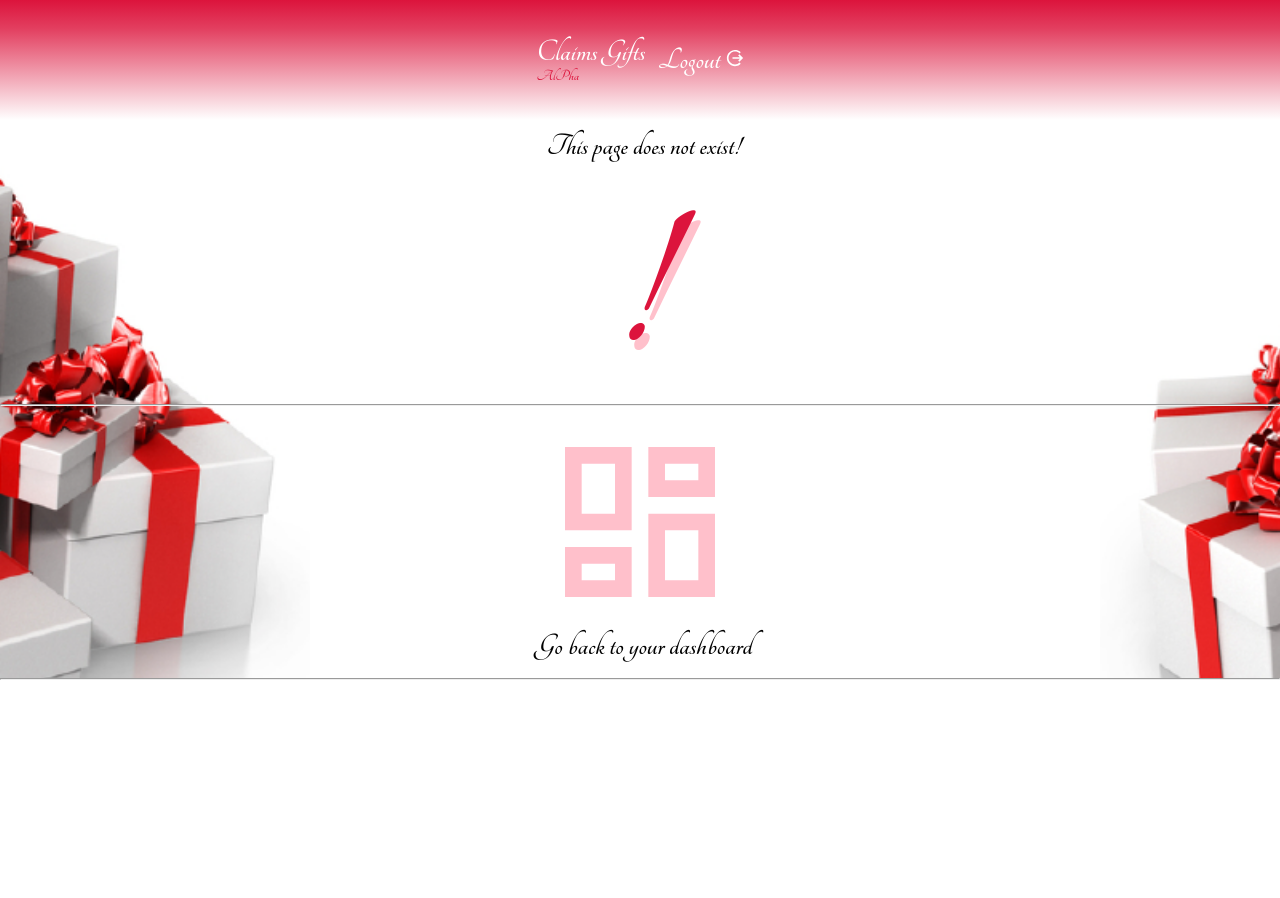
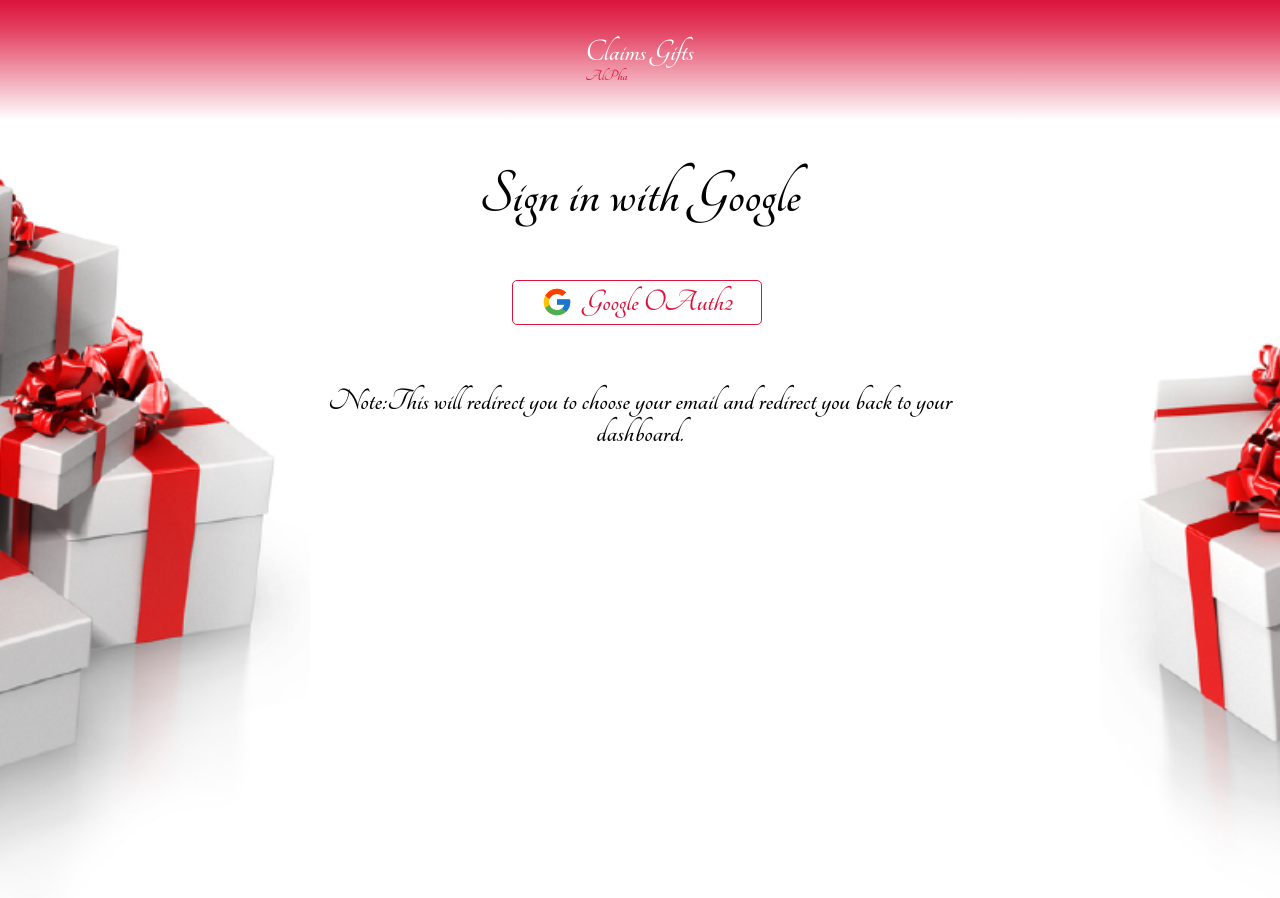
Before and after one commit to ArtimusMaximus/claimsgiftsv5, a React (Create React App) app in the folder frontend/: page /oauth in a window 1280 px wide. Shown: the top 898 px of the page. Before the commit the page ends 800 px from the top, so only its background shows below. Built offline with nearby package versions, Linux system fonts and the light colour scheme; no server answers.

Commit message:
Google Oauth2 successfully implemented

```diff
--- a/frontend/src/components/Dashboard.js
+++ b/frontend/src/components/Dashboard.js
@@ -11,9 +11,9 @@ import './swalstyles.css';
 
 
 export default () => {
-    const user = auth.currentUser
+    // const user = auth.currentUser
     const currentUser = useContext(AuthContext)
-    // const user = currentUser.currentUser
+    const user = currentUser.currentUser
 
 
 
--- a/frontend/src/components/LoggedOut.js
+++ b/frontend/src/components/LoggedOut.js
@@ -2,6 +2,21 @@ import './loggedout.css';
 import { HiOutlineLogin } from 'react-icons/hi';
 import { BiMailSend } from 'react-icons/bi'
 import { Link } from 'react-router-dom';
+
+const MailTo = ({ mailto }) => {
+    return (
+        <Link
+            to={'#'}
+            onClick={e => {
+                window.location.href = mailto;
+                e.preventDefault();
+            }}
+        >
+            <BiMailSend color='red' cursor={'pointer'} /></Link>
+    )
+}
+
+
 
 
 
@@ -12,8 +27,8 @@ export default () => {
                 <h1>Thanks for visiting Claims Gifts!</h1>
                 <h2>You have successfully logged out...</h2>
                 <h4>Invite a friend</h4>
-                <h4>Questions comments or concerns? <Link to={'mailto:'}><BiMailSend color='red' cursor={'pointer'} /></Link></h4>
-                <h4>Return to Login Page    <Link to={'/login'}><HiOutlineLogin color='red' cursor={'pointer'} /></Link></h4>
+                <h4>Questions comments or concerns? <MailTo mailto='mailto:claimsgifts@gmail.com' /></h4>
+                <h4>Return to Login Page    <Link to={'/'}><HiOutlineLogin color='red' cursor={'pointer'} /></Link></h4>
             </div>
         </>
     )
--- a/frontend/src/components/Login.js
+++ b/frontend/src/components/Login.js
@@ -4,7 +4,11 @@ import { signInWithEmailAndPassword } from "firebase/auth";
 import { auth } from "../firebase";
 import { AuthContext } from "./context/AuthContext";
 import Swal from "sweetalert2";
+import { AiOutlineGoogle } from 'react-icons/ai'
 import './login.css'
+
+
+
 
 export default () => {
     const [error, setError] = useState(false)
@@ -38,7 +42,7 @@ export default () => {
         <>
             <div className="box">
                 <label>Welcome!</label>
-                <p>Please login to continue...</p>
+                <p style={{marginTop:'5px', marginBottom: '5px'}}>Please login to continue...</p>
                 <form onSubmit={handleSubmit}>
                     <div>
                         <input
@@ -65,9 +69,13 @@ export default () => {
                     {error && <span style={{color:'crimson', paddingTop: '15px'}}>Wrong email or password!</span>}
                 </form>
                 <div className="newuser">
-                    <p>New User?</p><p><Link id="signup" to="/signup" style={{textDecoration:'none', fontWeight: '800', color:'aqua'}}>Sign Up</Link></p>
+                    <p style={{marginTop:'5px', marginBottom: '5px'}}>New User?</p><p style={{marginTop:'5px', marginBottom: '5px'}}><Link id="signup" to="/signup" style={{textDecoration:'none', fontWeight: '800', color:'aqua'}}>Sign Up</Link></p>
+                    <p style={{marginTop:'5px', marginBottom: '5px'}}>Or...</p>
+                    <p style={{marginTop:'5px', marginBottom: '5px'}}><Link id="signup" to="/oauth">Sign In via Google <AiOutlineGoogle /></Link></p>
                 </div>
             </div>
+
+
         </>
     )
 }
--- a/frontend/src/components/Navbar.js
+++ b/frontend/src/components/Navbar.js
@@ -19,8 +19,8 @@ export default () => {
            <div className='navbar'>
                 <div className='navtainer'>
                 <span className='navbarlinks'>             <Link to={lP === '/departure' ? "/" : "#"} style={{textDecoration: 'none', color: 'White'}}><h3>Claims Gifts</h3><h5>AlPha</h5></Link></span>
-                {lP !== '/dashboard' && user       && lP !== '/departure' && !user      && <Link to="/dashboard" className='navbarlinks'>Dashboard</Link>}
-                {lP !== '/signup'    && lP !== '/' && lP !== '/departure' && lP !== '/' && <Link to="/logout" className='navbarlogout'>Logout <IoMdLogOut style={{display: 'inlineFlex', alignItems: 'center'}} size={'20px'} /></Link>}
+                {lP !== '/dashboard' && user       && lP !== '/departure' && lP !== '/' && lP !== '/oauth' && lP !== '/signup' && <Link to="/dashboard" className='navbarlinks'>Dashboard</Link>}
+                {lP !== '/signup'    && lP !== '/' && lP !== '/departure' && lP !== '/' && lP !== '/oauth'  &&                    <Link to="/logout" className='navbarlogout'>Logout <IoMdLogOut style={{display: 'inlineFlex', alignItems: 'center'}} size={'20px'} /></Link>}
                 {lP === '/departure' &&                    <Link style={{textDecoration: 'none', color: 'White', marginLeft:'25px'}} to={'/'}><h3>Login    <HiOutlineLogin color='white' cursor={'pointer'} /></h3></Link>}
                 </div>
             </div>
--- /dev/null
+++ b/frontend/src/components/OauthLogin.js
@@ -0,0 +1,84 @@
+import { getRedirectResult, signInWithRedirect, GoogleAuthProvider, signInWithPopup } from "firebase/auth";
+import { doc, serverTimestamp, setDoc } from "firebase/firestore";
+import { useContext, useEffect, useState } from "react";
+import { useNavigate } from "react-router-dom";
+import { auth, db } from "../firebase";
+import { AuthContext } from "./context/AuthContext";
+import { FcGoogle } from 'react-icons/fc'
+import './oauthlogin.css';
+
+
+
+
+export default () => {
+    const { dispatch } = useContext(AuthContext)
+    const navigate = useNavigate()
+    const provider = new GoogleAuthProvider();
+    const [oAuthUser, setoAuthUser] = useState({})
+    const [oAuthToken, setoAuthToken] = useState('')
+
+    const redirResults = async () => {
+        return getRedirectResult(auth)
+            .then((result) => {
+                const credential = GoogleAuthProvider.credentialFromResult(result);
+                const token = credential.accessToken;
+                const user = result.user
+                setoAuthToken(token)
+                setoAuthUser(user)
+
+                dispatch({ type: 'LOGIN', payload: user })
+
+                setDoc(doc(db, 'users', user.uid), {
+                    email: user.email,
+                    img: user.photoURL || '',
+                    timeStamp: serverTimestamp(),
+                    username: user.displayName || ''
+                })
+                navigate('/dashboard')
+            })
+            .catch((error) => {
+                console.log(error.code)
+                console.log(error.message)
+                console.log(error.customData?.email)
+            })
+    }
+
+    useEffect(() => {
+
+    redirResults();
+
+
+    }, [])
+
+
+
+    console.log(oAuthUser);
+    console.log(oAuthToken);
+
+
+
+    const handleLogin = async () => {
+        try {
+            await signInWithRedirect(auth, provider)
+        } catch (error) {
+            if (error) {
+                console.log(error)
+            }
+        }
+    }
+
+
+
+    return (
+        <>
+        <div className="oauthtainer">
+            <h1>Sign in with Google</h1>
+            <button id="oauthButton" onClick={handleLogin}><FcGoogle />&nbsp;&nbsp;Google OAuth2</button>
+            <div id="noteTainer">
+                <span>Note:</span>
+                <span>This will redirect you to choose your email and redirect you back to your dashboard.</span>
+            </div>
+        </div>
+        </>
+    )
+}
--- a/frontend/src/components/auth/RequireAuth.js
+++ b/frontend/src/components/auth/RequireAuth.js
@@ -12,21 +12,21 @@ export default ({ children }) => {
 
 
     const user = auth.currentUser // gets currently signed in user, if no user signed in, currentUser is null
-    // console.log(user === null); // if logged out is true
+    console.log(user); // if logged out is true
     // use user in production, use currentUser for dev so u dont relog in over and over
 
     // const loggedIn = window.localStorage.setItem('isLoggedIn', true)
     // loggedIn && console.log('you have a local storage log in')
 
-    onAuthStateChanged(auth, user => {
-        if (user) {
-            console.log('user auth object', user)
+    // onAuthStateChanged(auth, user => {
+    //     if (user) {
+    //         // console.log('user auth object', user)
 
-        } else {
-            console.log('no user');
+    //     } else {
+    //         // console.log('no user');
 
-        }
-    })
+    //     }
+    // })
 
     const currentUser = useContext(AuthContext); // this is supposed to set currentUser to null on logout, and it is, but somehow,
                                                  // am unable to read the value as null, so using google
@@ -39,5 +39,5 @@ export default ({ children }) => {
 
 
 
-    return user ? children : <Navigate to="/" />
+    return currentUser || user ? children : <Navigate to="/" />
 }
--- a/frontend/src/components/context/AuthContext.js
+++ b/frontend/src/components/context/AuthContext.js
@@ -6,8 +6,8 @@ import AuthReducer from "./AuthReducer";
 const user = auth.currentUser
 
 const INITIAL_STATE = {
-    // currentUser: JSON.parse(localStorage.getItem('user')) || null
-    currentUser: user || null
+    currentUser: JSON.parse(localStorage.getItem('user')) || null
+    // currentUser: user || null
 }
 
 export const AuthContext = createContext(INITIAL_STATE);
@@ -15,12 +15,12 @@ export const AuthContext = createContext(INITIAL_STATE);
 export const AuthContextProvider = ({ children }) => {
     const [state, dispatch] = useReducer(AuthReducer, INITIAL_STATE)
 
-    // useEffect(() => {
-    //     // localStorage.setItem('user', JSON.stringify(state.currentUser))
+    useEffect(() => {
+        localStorage.setItem('user', JSON.stringify(state.currentUser))
 
-    //     // could be wrong, but I believe this useEffect is just for setting the local storage
+        // could be wrong, but I believe this useEffect is just for setting the local storage
 
-    // }, [state.currentUser])
+    }, [state.currentUser])
 
     return (
         <AuthContext.Provider value={{ currentUser: state.currentUser, dispatch }}>
--- a/frontend/src/components/events/AddEventForm.js
+++ b/frontend/src/components/events/AddEventForm.js
@@ -12,10 +12,10 @@ import emailjs from '@emailjs/browser';
 
 export default () => {
     const currentUser = useContext(AuthContext)
-    // const user = currentUser.currentUser.uid
-    const user2 = auth.currentUser.uid
-    // const userEmail = currentUser.currentUser?.email
-    const userEmail = auth.currentUser.email
+    const user2 = currentUser.currentUser.uid
+    // const user2 = auth.currentUser.uid // production version
+    const userEmail = currentUser.currentUser?.email
+    // const userEmail = auth.currentUser.email // production version
     const [eventName, setEventName] = useState('')
     const date = new Date(Date.now()).toLocaleString().slice(0, 9)
     const splitDate = date?.split('/')
--- a/frontend/src/components/gifts/AddGiftForm.js
+++ b/frontend/src/components/gifts/AddGiftForm.js
@@ -13,8 +13,8 @@ import './addgiftform.css';
 
 export default () => {
     const currentUser = useContext(AuthContext)
-    // const user = currentUser.currentUser
-    const user = auth.currentUser
+    const user = currentUser.currentUser
+    // const user = auth.currentUser // production version
     const location = useLocation();
     const eventId = location.pathname.split("/")[2]
 
--- a/frontend/src/components/login.css
+++ b/frontend/src/components/login.css
@@ -4,7 +4,7 @@
 
     flex-direction: column;
     flex-wrap: wrap;
-    margin: 30px 50px 50px 50px;
+    margin: 5px 50px 50px 50px;
     /* border: 1px solid gainsboro; */
     border-radius: 5px;
     padding-top: 15px;
@@ -13,6 +13,7 @@
 }
 .box > label {
     font-size: 3rem;
+    margin-bottom: 0px;
 }
 
 .box > input, label, button {
@@ -70,5 +71,9 @@ button {
     font-style: bold;
     font-weight: 700;
     font-size: 2.5rem;
+    text-decoration: none;
+    justify-content: center;
+    align-items: center;
+    display: flex;
 
 }
--- /dev/null
+++ b/frontend/src/components/oauthlogin.css
@@ -0,0 +1,22 @@
+.oauthtainer {
+    display: flex;
+    align-items: center;
+    flex-direction: column;
+    height: 100vh;
+}
+
+#oauthButton {
+    background-color: white;
+    border: 1px solid crimson;
+    color: crimson;
+    display: flex;
+    justify-content: center;
+    align-items: center;
+    width: 250px;
+    font-size: 2rem;
+}
+#noteTainer {
+    margin-top: 50px;
+    text-align: center;
+    width: 50%;
+}
--- a/frontend/src/index.js
+++ b/frontend/src/index.js
@@ -12,6 +12,7 @@ import AddGiftForm from './components/gifts/AddGiftForm';
 import RedirectPage from './components/RedirectPage';
 import ProfilePage from './components/profile/ProfilePage';
 import LoggedOut from './components/LoggedOut';
+import OauthLogin from './components/OauthLogin';
 
 
 
@@ -23,6 +24,7 @@ root.render(
     <Routes>
       <Route path="/" element={<App />}>
         <Route path="/" element={<Login />} />
+        <Route path="/oauth" element={<OauthLogin />} />
         <Route path="/signup" element={<Signup />} />
         <Route path="/dashboard" element={<RequireAuth><Dashboard /></RequireAuth>} />
         <Route path="/dashboard/user/:profile" element={<RequireAuth><ProfilePage /></RequireAuth>} />
```
